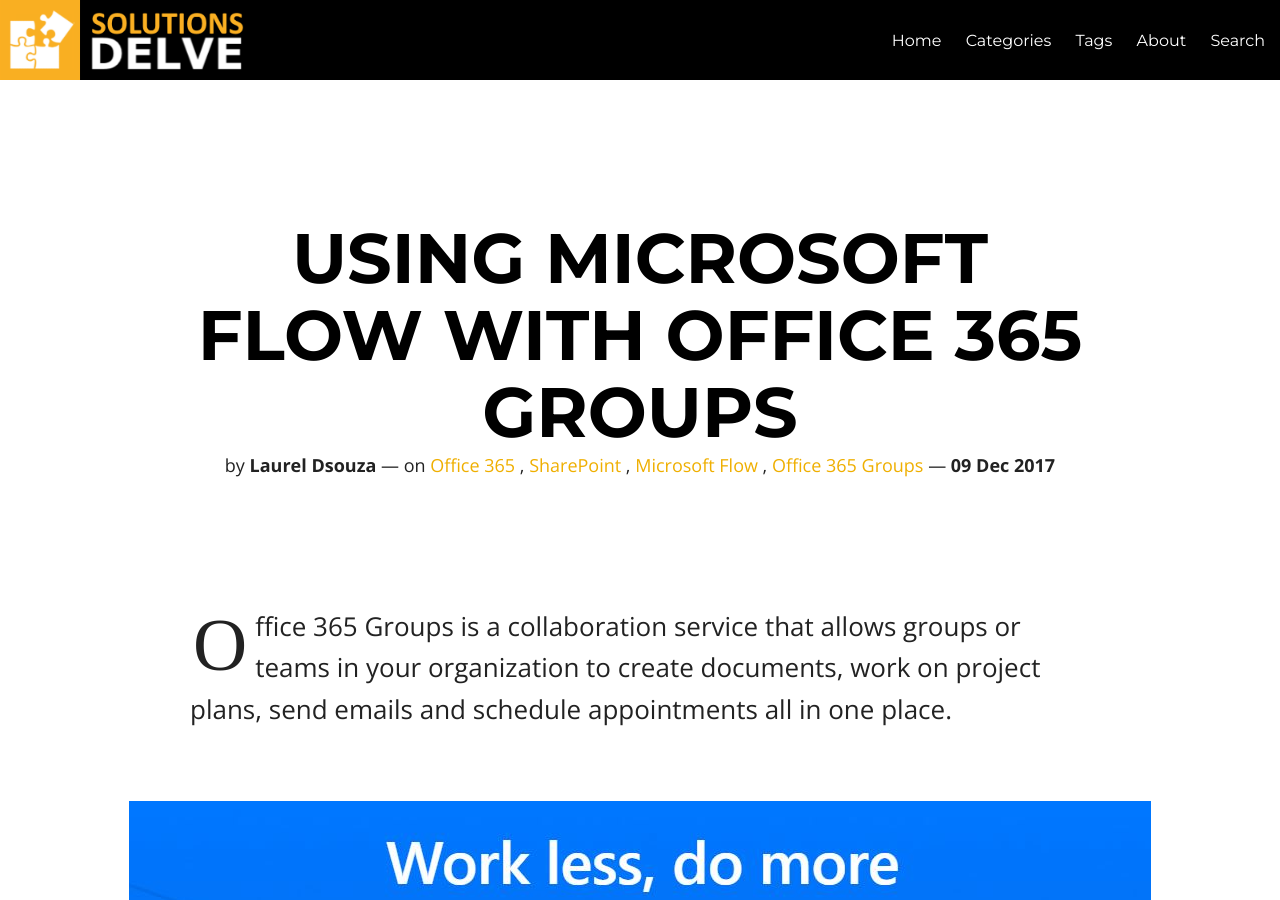
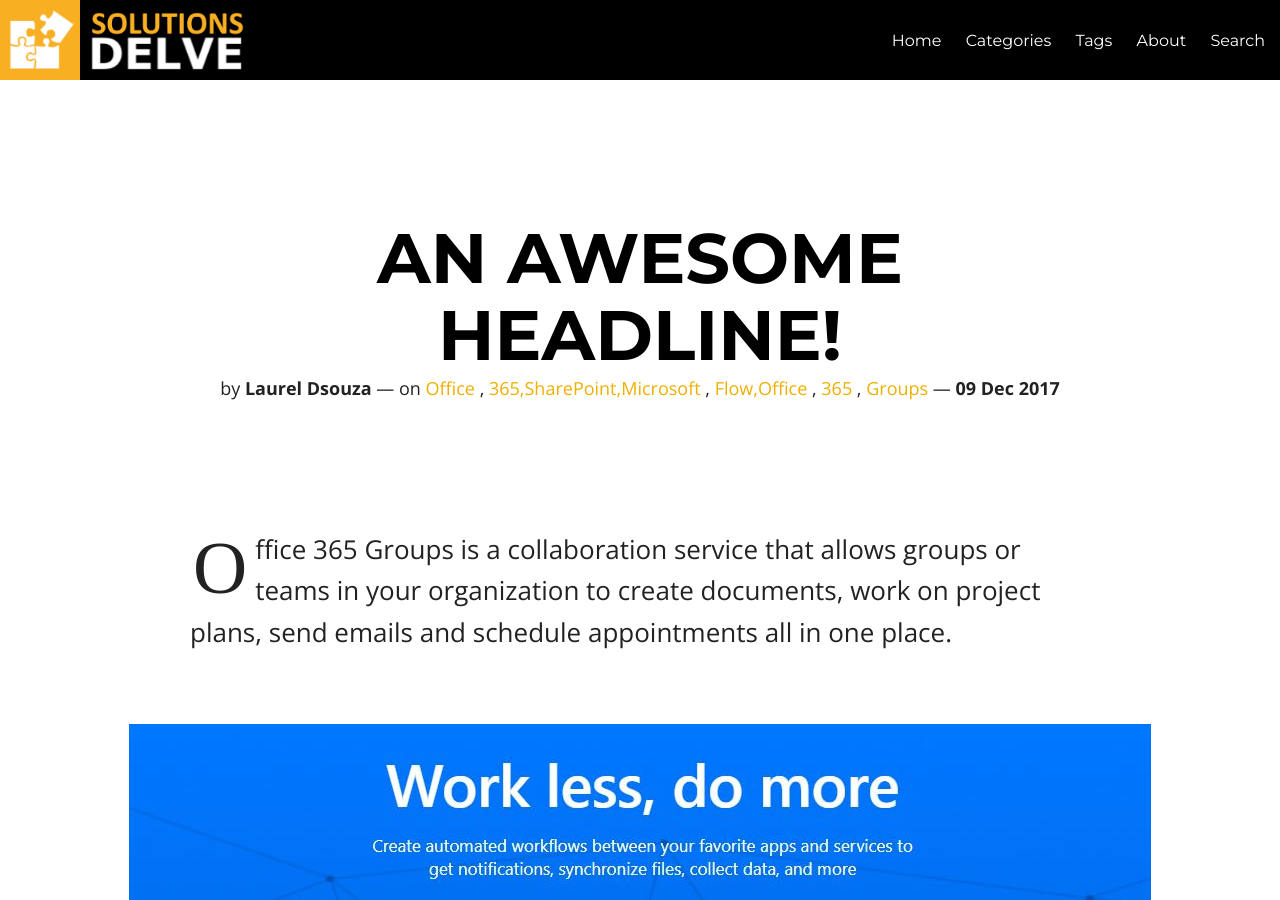
Before and after one commit to ldsouza/ldsouza.github.io, a Jekyll site: the page built from _posts/2017-12-09-using-microsoft-flow-with-office-365-groups.md, in a window 1280 px wide and 900 px high. Built offline with Jekyll 4.4.1, drawn with Linux system fonts in a browser that asks for light colours; nearby versions of some CDN libraries; library files that are not in the unit come from our copies.

Commit message:
Update 2017-12-09-using-microsoft-flow-with-office-365-groups.md

```diff
--- a/_posts/2017-12-09-using-microsoft-flow-with-office-365-groups.md
+++ b/_posts/2017-12-09-using-microsoft-flow-with-office-365-groups.md
@@ -5,11 +5,10 @@
 featured: false
 comments: false
 category: Office 365
-tags:
-  - Office 365
-  - SharePoint
-  - Microsoft Flow
-  - Office 365 Groups
+tags: 'Office 365,SharePoint,Microsoft Flow,Office 365 Groups'
+categories:
+  - personal
+title: An Awesome Headline!
 ---
 
 Office 365 Groups is a collaboration service that allows groups or teams in your organization to create documents, work on project plans, send emails and schedule appointments all in one place.
```
